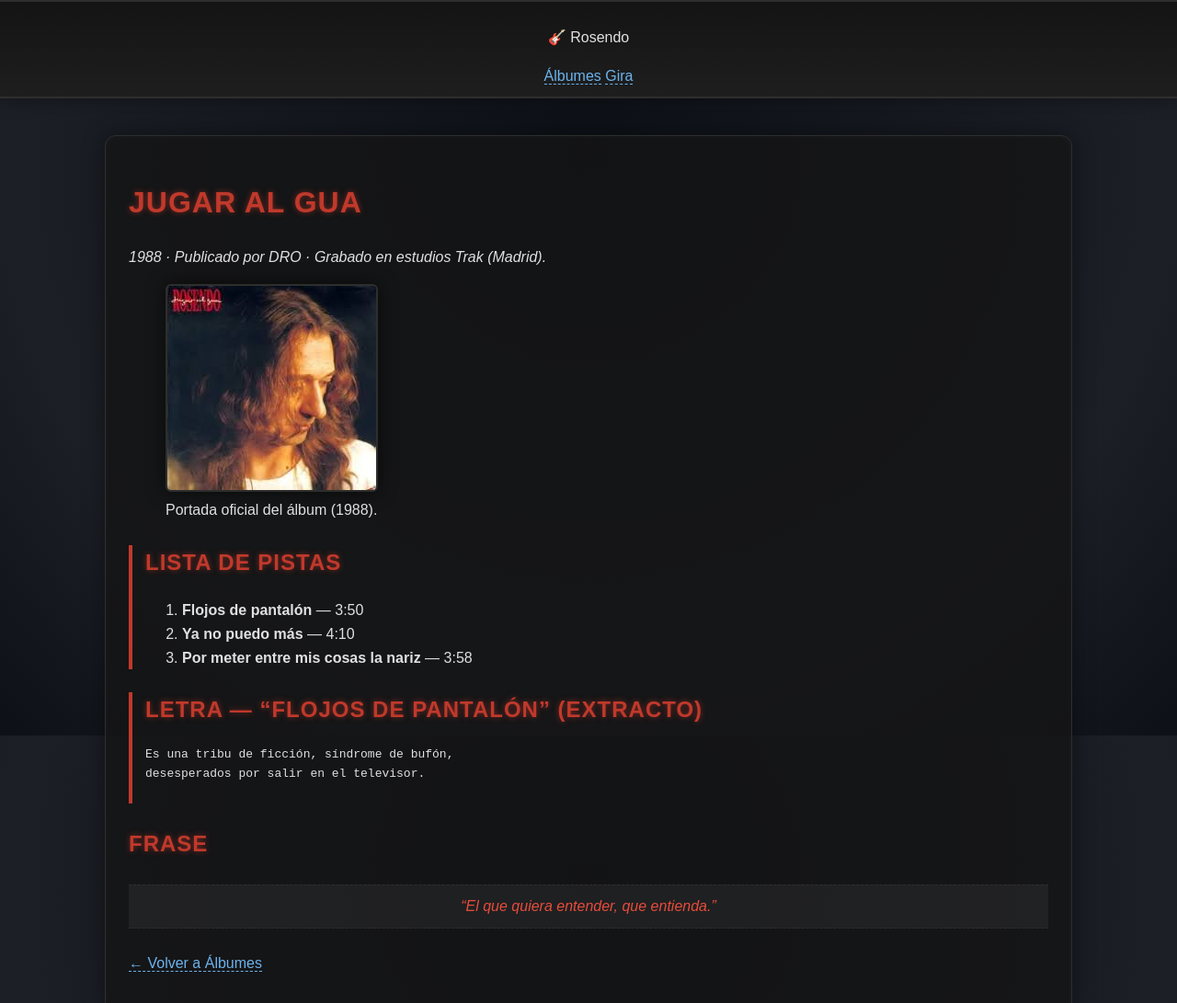
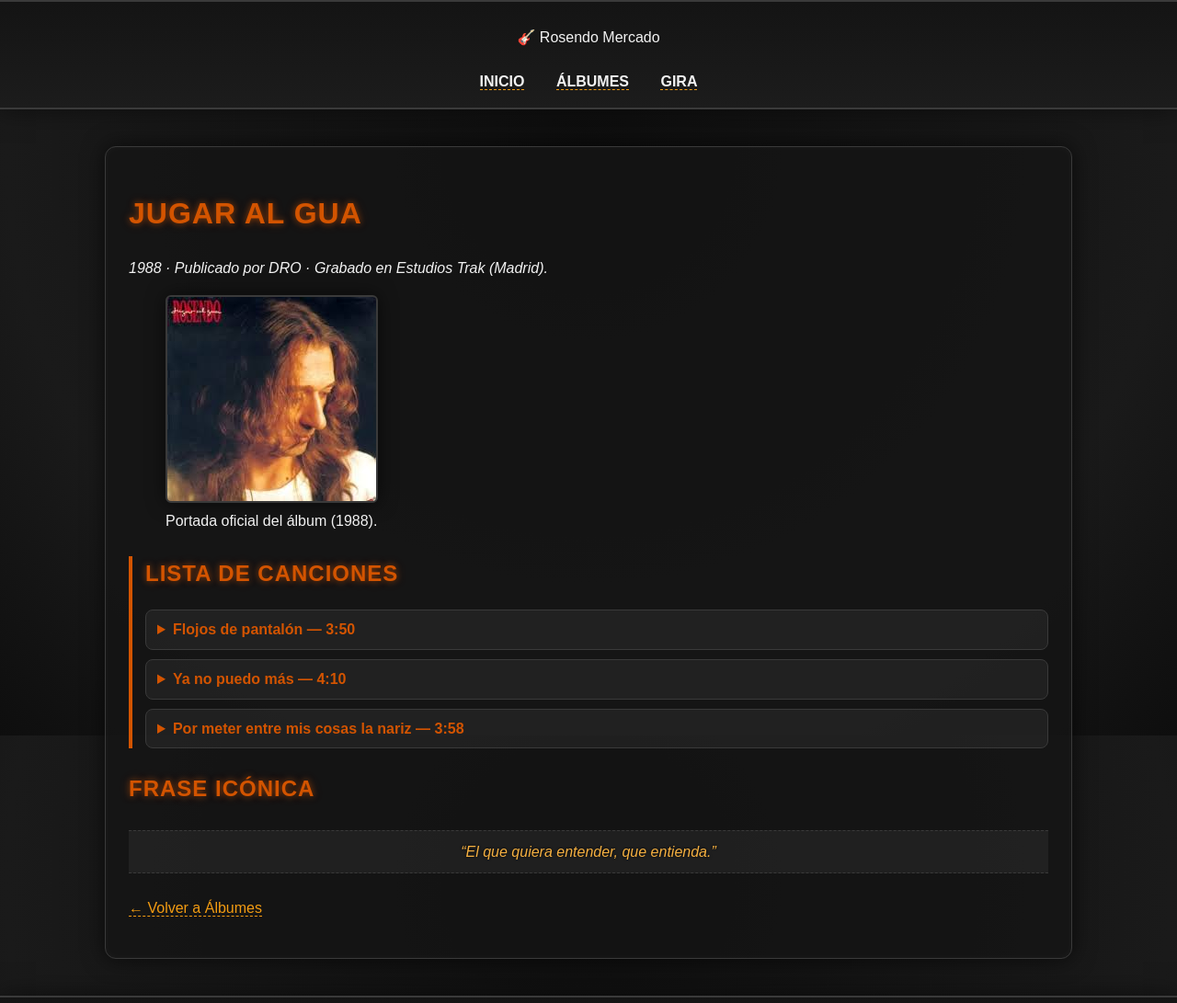
Before and after one commit to OAlvarezOliveira/rosendo_web_LIMA, a plain HTML site: page albumes/jugar_al_gua/index.html in a window 1280 px wide. Shown: the top 1091 px of the page at 92% size. Drawn offline with Linux system fonts and the light colour scheme.

Commit message:
CSS “Rock de Garito”

```diff
--- a/albumes/jugar_al_gua/index.html
+++ b/albumes/jugar_al_gua/index.html
@@ -4,24 +4,28 @@
   <meta charset="UTF-8">
   <meta name="OAlvarezOliveira" content="Proyecto rosendo_web_LIMA">
   <meta name="author" content="Oscar Alvarez Oliveira">
-  <meta name="description" content="Ficha de 'Jugar al gua' (1988) de Rosendo: portada, pistas y letra.">
-  <meta name="keywords" content="Rosendo, Jugar al gua, 1988, Flojos de pantalón">
+  <meta name="description" content="Ficha del álbum 'Jugar al gua' (1988) de Rosendo: canciones, letras y Spotify.">
+  <meta name="keywords" content="Rosendo, Jugar al gua, 1988, Flojos de pantalón, rock español">
   <meta name="viewport" content="width=device-width, initial-scale=1.0">
-  <title>Jugar al gua (1988) — Rosendo</title>
+  <title>Jugar al gua (1988) — Rosendo Mercado</title>
   <link rel="stylesheet" href="../../css/estilos.css">
 </head>
+
 <body>
   <header>
-    <p class="brand"><span aria-hidden="true">🎸</span> Rosendo</p>
+    <p class="brand"><span aria-hidden="true">🎸</span> Rosendo Mercado</p>
     <nav>
-      <a href="../index.html">Álbumes</a>
-      <a href="../../gira/index.html">Gira</a>
+      <ul class="menu">
+        <li><a href="../../index.html">Inicio</a></li>
+        <li><a href="../index.html">Álbumes</a></li>
+        <li><a href="../../gira/index.html">Gira</a></li>
+      </ul>
     </nav>
   </header>
 
   <main>
     <h1>Jugar al gua</h1>
-    <p><em>1988 · Publicado por DRO · Grabado en estudios Trak (Madrid).</em></p>
+    <p><em>1988 · Publicado por DRO · Grabado en Estudios Trak (Madrid).</em></p>
 
     <figure>
       <img src="../../imagenes/jugar_al_gua.jpg" alt="Portada de Jugar al gua (1988)">
@@ -29,24 +33,38 @@
     </figure>
 
     <section>
-      <h2>Lista de pistas</h2>
-      <ol class="lista-pistas">
-        <li><strong>Flojos de pantalón</strong> — <span class="duracion">3:50</span></li>
-        <li><strong>Ya no puedo más</strong> — <span class="duracion">4:10</span></li>
-        <li><strong>Por meter entre mis cosas la nariz</strong> — <span class="duracion">3:58</span></li>
-      </ol>
-    </section>
+      <h2>Lista de canciones</h2>
 
-    <section>
-      <h2 id="letra-flojos">Letra — “Flojos de pantalón” (extracto)</h2>
-      <pre>
+      <details>
+        <summary><strong>Flojos de pantalón</strong> — <span class="duracion">3:50</span></summary>
+        <p><a href="https://open.spotify.com/track/5RhMnG2ovckB6tKSHJoCrX" target="_blank">🎧 Escuchar en Spotify</a></p>
+        <pre>
 Es una tribu de ficción, síndrome de bufón,
 desesperados por salir en el televisor.
-      </pre>
+        </pre>
+      </details>
+
+      <details>
+        <summary><strong>Ya no puedo más</strong> — <span class="duracion">4:10</span></summary>
+        <p><a href="https://open.spotify.com/track/4jYAX9I8xP0tXz9Qyk6bAA" target="_blank">🎧 Escuchar en Spotify</a></p>
+        <pre>
+Ya no puedo más, no quiero mentir,
+me pesan los años y el mismo trajín.
+        </pre>
+      </details>
+
+      <details>
+        <summary><strong>Por meter entre mis cosas la nariz</strong> — <span class="duracion">3:58</span></summary>
+        <p><a href="https://open.spotify.com/track/3SeDY6iEtzpiLhsyv2PwZt" target="_blank">🎧 Escuchar en Spotify</a></p>
+        <pre>
+Por meter entre mis cosas la nariz,
+me encontré con la verdad sin maquillaje.
+        </pre>
+      </details>
     </section>
 
     <article>
-      <h2>Frase</h2>
+      <h2>Frase icónica</h2>
       <blockquote>“El que quiera entender, que entienda.”</blockquote>
     </article>
 
--- a/css/estilos.css
+++ b/css/estilos.css
@@ -1,43 +1,43 @@
 body {
   margin: 0;
   font-family: 'RosendoSans', Arial, sans-serif;
-  color: #e0e0e0;
-  background: radial-gradient(circle at 50% 20%, #0d1117 0%, #1c1f26 70%, #0d1117 100%);
+  color: #f2f2f2;
+  background: radial-gradient(circle at 50% 20%, #0e0e0e 0%, #1a1a1a 70%, #0e0e0e 100%);
   background-attachment: fixed;
   line-height: 1.6;
 }
 
 /* TITULARES */
 h1, h2, h3 {
-  color: #c0392b;
+  color: #d35400;
   text-transform: uppercase;
   letter-spacing: 1px;
-  text-shadow: 0 0 6px rgba(192, 57, 43, 0.6);
+  text-shadow: 0 0 6px rgba(211, 84, 0, 0.5), 0 0 12px rgba(211, 84, 0, 0.3);
 }
 
 /* ENLACES */
 a:link {
-  color: #6cb4ee;
+  color: #f39c12;
   text-decoration: none;
-  border-bottom: 1px dashed #6cb4ee;
+  border-bottom: 1px dashed #f39c12;
 }
 a:hover {
-  color: #93c5fd;
-  text-shadow: 0 0 6px #93c5fd;
-  border-bottom-color: #93c5fd;
+  color: #f8c471;
+  text-shadow: 0 0 6px #f5b041;
+  border-bottom-color: #f8c471;
 }
 a:active {
-  color: #c0392b;
+  color: #a04000;
 }
 
 /* CABECERA Y PIE */
 header, footer {
-  background: linear-gradient(180deg, #141414 0%, #1e1e1e 100%);
-  border-top: 2px solid #2e2e2e;
-  border-bottom: 2px solid #2e2e2e;
+  background: linear-gradient(180deg, #141414 0%, #1c1c1c 100%);
+  border-top: 2px solid #3a3a3a;
+  border-bottom: 2px solid #3a3a3a;
   text-align: center;
   padding: 10px 0;
-  box-shadow: 0 0 20px rgba(0, 0, 0, 0.4);
+  box-shadow: 0 0 25px rgba(0, 0, 0, 0.5);
 }
 
 /* BLOQUE PRINCIPAL */
@@ -45,16 +45,16 @@ main {
   max-width: 1000px;
   margin: 40px auto;
   background: rgba(20, 20, 20, 0.8);
-  border: 1px solid #2e2e2e;
+  border: 1px solid #3a3a3a;
   border-radius: 12px;
   padding: 25px;
-  box-shadow: 0 0 25px rgba(0, 0, 0, 0.4), inset 0 0 10px rgba(255, 255, 255, 0.03);
+  box-shadow: 0 0 25px rgba(0, 0, 0, 0.6), inset 0 0 10px rgba(255, 255, 255, 0.03);
 }
 
 /* IMÁGENES */
 img {
   max-width: 100%;
-  border: 2px solid #2e2e2e;
+  border: 2px solid #3a3a3a;
   border-radius: 6px;
   box-shadow: 0 0 20px rgba(0, 0, 0, 0.6);
 }
@@ -62,25 +62,26 @@ img {
 /* SECCIONES */
 section {
   margin: 25px 0;
-  border-left: 4px solid #c0392b;
+  border-left: 4px solid #d35400;
   padding-left: 14px;
 }
 
 /* BLOCKQUOTE */
 blockquote {
-  color: #e74c3c;
+  color: #f5b041;
   font-style: italic;
   text-align: center;
-  border-top: 1px dashed #2e2e2e;
-  border-bottom: 1px dashed #2e2e2e;
+  border-top: 1px dashed #3a3a3a;
+  border-bottom: 1px dashed #3a3a3a;
   padding: 10px;
   margin: 25px 0;
   background: rgba(255, 255, 255, 0.05);
+  text-shadow: 0 0 3px #000;
 }
 
 /* PIE DE PÁGINA */
 footer p {
-  color: #9ca3af;
+  color: #b0b0b0;
   font-size: 0.9rem;
   margin: 4px;
 }
@@ -98,20 +99,20 @@ nav ul.menu li {
   padding: 6px 0;
 }
 nav ul.menu li a {
-  color: #e0e0e0;
+  color: #f2f2f2;
   text-decoration: none;
   text-transform: uppercase;
   font-weight: 600;
 }
 nav ul.menu li a:hover {
-  color: #e74c3c;
-  text-shadow: 0 0 6px rgba(231, 76, 60, 0.7);
+  color: #d35400;
+  text-shadow: 0 0 6px rgba(211, 84, 0, 0.7);
 }
 
 /* DETAILS */
 details {
   background: rgba(255,255,255,0.05);
-  border: 1px solid #2e2e2e;
+  border: 1px solid #3a3a3a;
   border-radius: 8px;
   margin: 10px 0;
   padding: 8px 12px;
@@ -119,12 +120,12 @@ details {
 summary {
   cursor: pointer;
   font-weight: bold;
-  color: #c0392b;
+  color: #d35400;
 }
-summary:hover { color: #e74c3c; }
+summary:hover { color: #f5b041; }
 details pre {
   background: rgba(255,255,255,0.05);
-  border: 1px solid #2e2e2e;
+  border: 1px solid #3a3a3a;
   border-radius: 8px;
   padding: 10px;
   margin-top: 8px;
```
Also changed, not shown: albumes/a_las_lombrices/index.html (+41 -19 lines), albumes/fuera_de_lugar/index.html (+41 -19 lines), gira/barcelona/index.html (+18 -6 lines).
